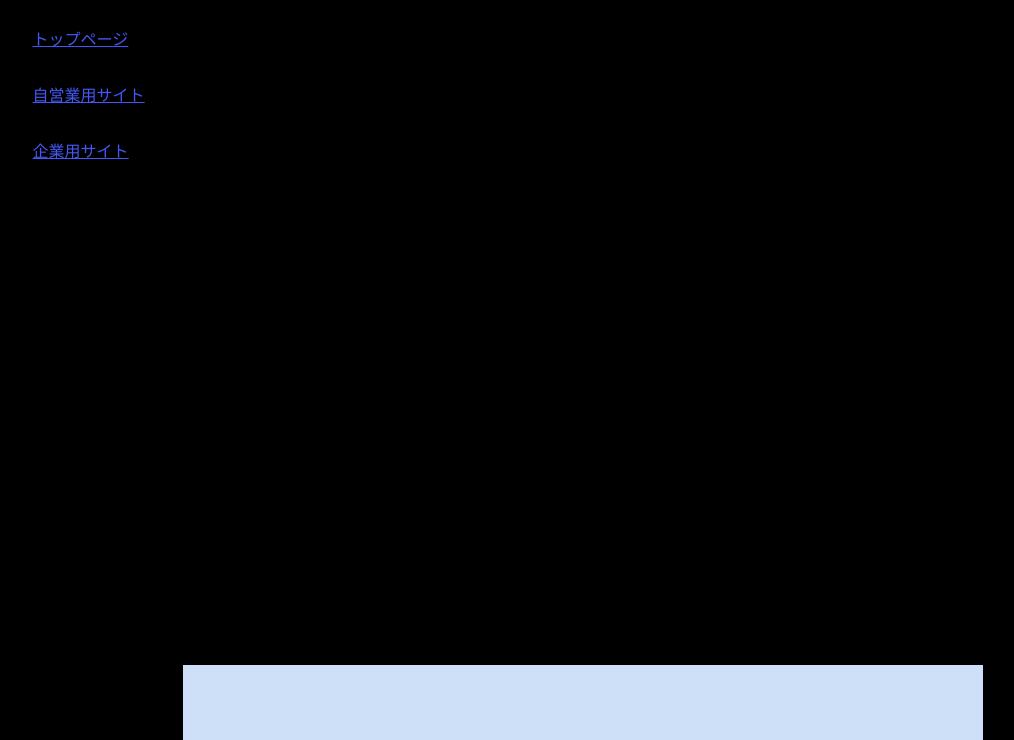
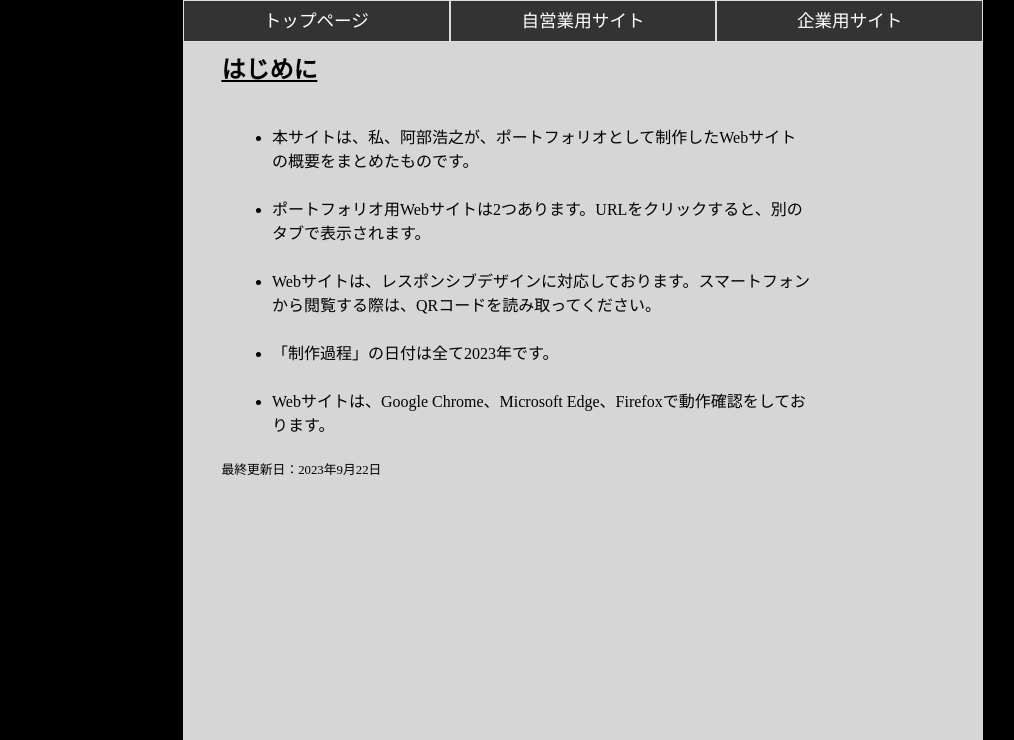
Before and after one commit to hiroyuki517/portfolio, a plain HTML site: page index.html in a window 1280 px wide. Shown: the top 740 px of the page, without its empty margins (57-1071 px from the left). Drawn offline with Linux system fonts and the light colour scheme; some packages are replaced by stand-ins of ours.

Commit message:
Update style.css

```diff
--- a/style.css
+++ b/style.css
@@ -89,18 +89,54 @@ h4 {
     margin: 30px 2%;
 }
 
-#header, #footer {
+#top, #footer {
     background-color: #d6d6d6;
 }
-#header {
-    margin-top: 20px;
-    height: 90vh;
-    padding-top: 4%;
+#top {
+    height: 95vh;
+    padding-top: 50px;
 }
-#header ul {
-    padding-top: 30px;
+#top ul {
+    padding-top: 10px;
     padding-bottom: 10px;
 }
+#nav {
+    position: fixed;
+    max-width: 800px;
+    top: 0;
+    left: 0%;
+    right: 0%;
+    z-index: 10;
+    margin: 0 auto;
+    padding: 0;
+    width: 100%;
+    height: 40px;
+}
+#nav ul {
+    display: flex;
+    flex-direction: row;
+    justify-content: space-between;
+    list-style-type: none;
+    margin: 0;
+}
+#nav li {
+    flex: 1 1 auto;
+    border: 1px solid #ddd;
+    background-color: #333;
+    text-align: center;
+    margin: 0;
+}
+#nav li a {
+    text-decoration: none;
+    color: #fff;
+    font-size: 1.1rem;
+    line-height: 40px;
+    transition: background-color 0.5s;
+}
+#nav li a:hover {
+    background-color: #888;
+}
+
 .tool {
     display: flex;
     flex-direction: row;
```
